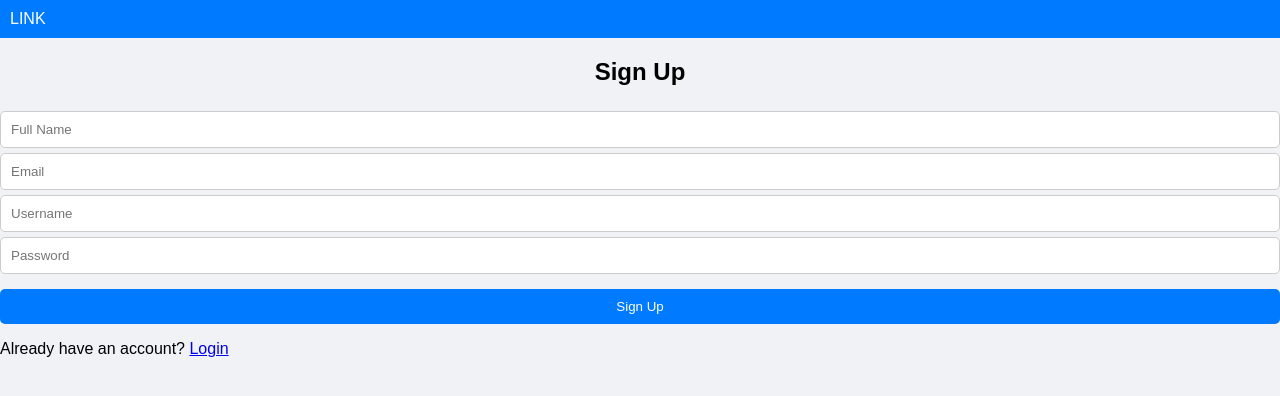
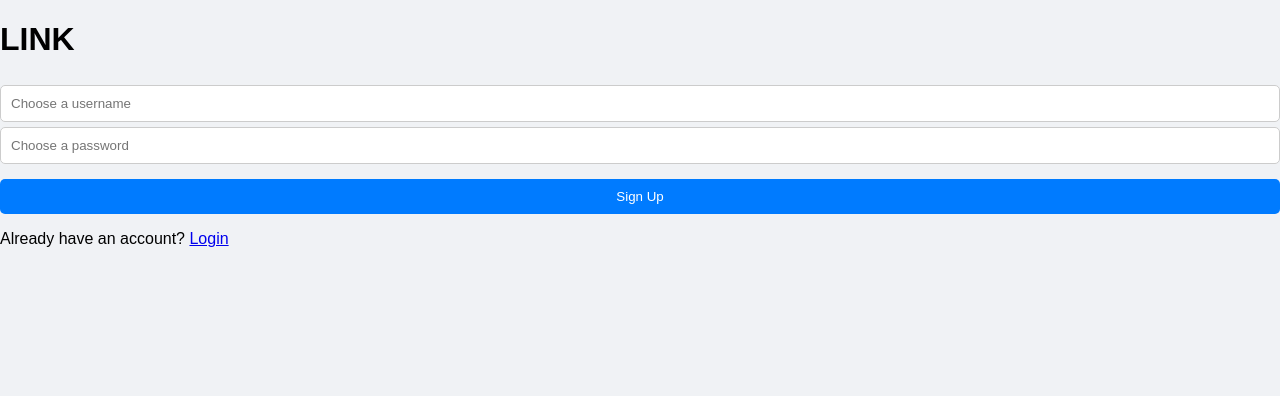
Before and after one commit to david1111402/Chat-app-main, a Python web app: template templates/signup.html in a window 1280 px wide. Shown: the top 396 px of the page. Run offline with Jinja, Linux system fonts and the light colour scheme; the template is opened without the code that fills it, so the values that code supplies are empty.

Commit message:
Update signup.html

```diff
--- a/templates/signup.html
+++ b/templates/signup.html
@@ -2,25 +2,19 @@
 <html lang="en">
 <head>
   <meta charset="utf-8" />
-  <title>LINK - Sign Up</title>
+  <title>Sign Up - LINK</title>
   <link rel="stylesheet" href="{{ url_for('static', filename='styles.css') }}">
   <meta name="viewport" content="width=device-width, initial-scale=1" />
 </head>
 <body>
-  <header>
-    <div class="brand">LINK</div>
-  </header>
-
-  <main class="form-container">
-    <h2>Sign Up</h2>
-    <form method="POST" action="/signup">
-      <input type="text" name="name" placeholder="Full Name" required />
-      <input type="email" name="email" placeholder="Email" required />
-      <input type="text" name="username" placeholder="Username" required />
-      <input type="password" name="password" placeholder="Password" required />
+  <main class="auth-container">
+    <h1 class="brand">LINK</h1>
+    <form method="POST" class="auth-form">
+      <input type="text" name="username" placeholder="Choose a username" required>
+      <input type="password" name="password" placeholder="Choose a password" required>
       <button type="submit">Sign Up</button>
     </form>
-    <p>Already have an account? <a href="/login">Login</a></p>
+    <p>Already have an account? <a href="{{ url_for('login') }}">Login</a></p>
   </main>
 </body>
 </html>
```
